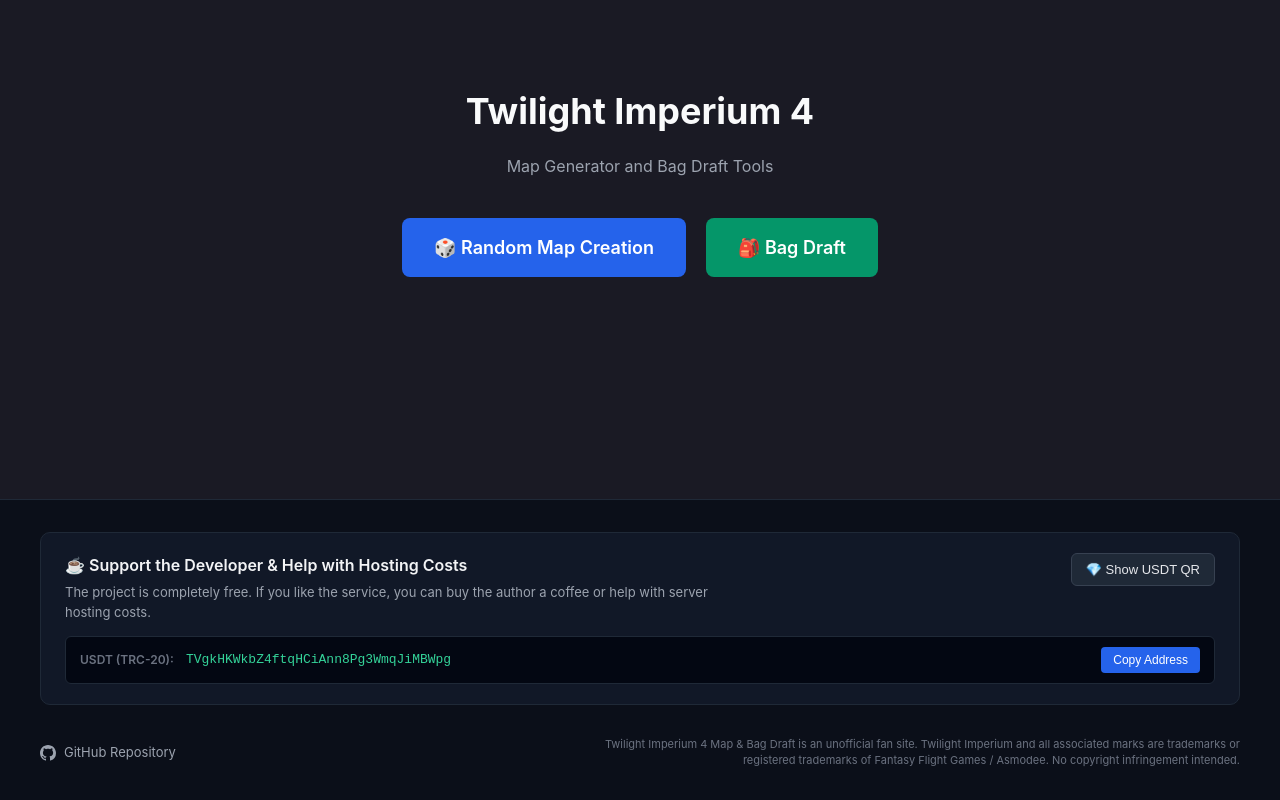
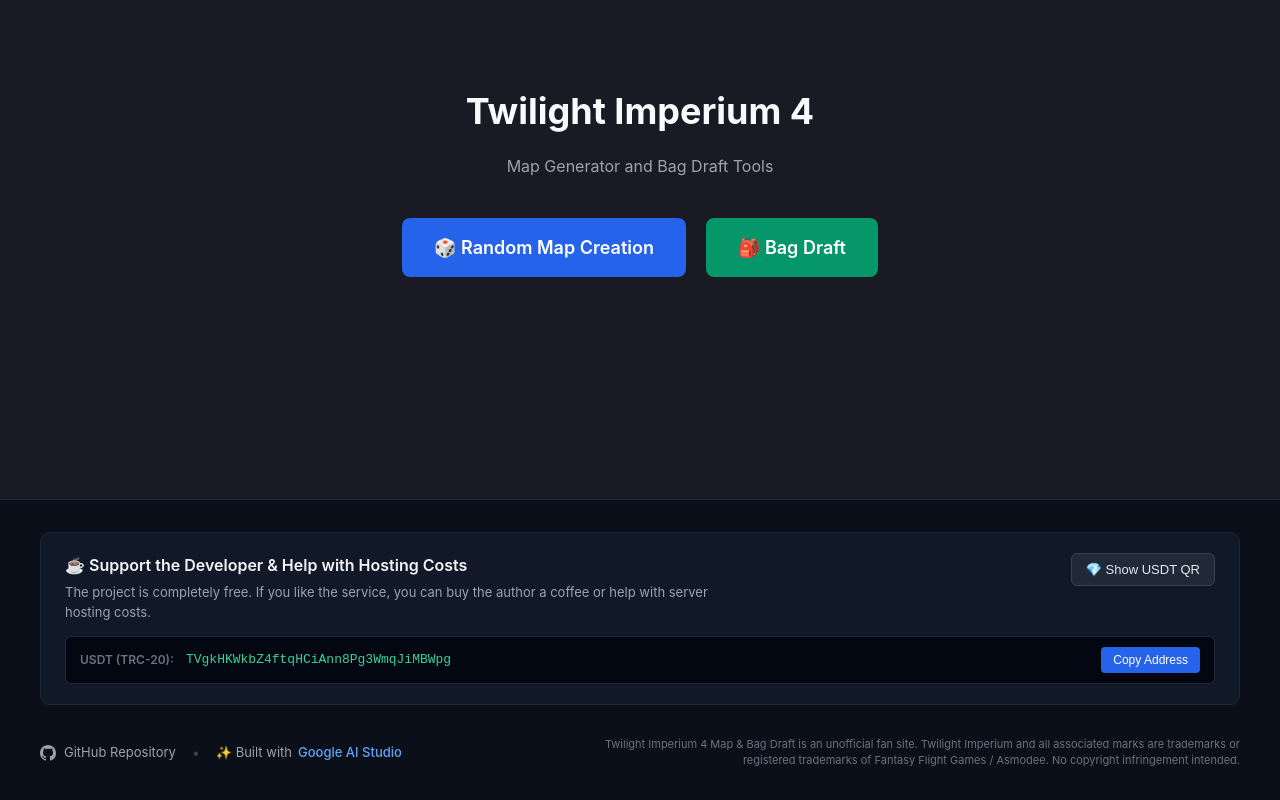
Before and after one commit to MidnightMist/ti4_bag_draft, a React (Vite) app in the folder client/: page / in a window 1280 px wide. Built offline with nearby package versions, Linux system fonts and the light colour scheme.

Commit message:
feat(footer): conditionally render donation section
Display the donation section only on the main landing page to reduce clutter on sub-pages.

```diff
--- a/client/src/App.jsx
+++ b/client/src/App.jsx
@@ -35,7 +35,7 @@
           </Link>
         </div>
       </div>
-      <Footer />
+      <Footer showDonate={true} />
     </div>
   );
 }
@@ -64,7 +64,7 @@
         </div>
         {children}
       </div>
-      <Footer />
+      <Footer showDonate={false} />
     </div>
   );
 }
--- a/client/src/components/Footer.jsx
+++ b/client/src/components/Footer.jsx
@@ -1,7 +1,7 @@
 import React, { useState } from 'react';
 import { QRCodeSVG } from 'qrcode.react';
 
-export default function Footer() {
+export default function Footer({ showDonate = false }) {
   const [showQR, setShowQR] = useState(false);
   const [copied, setCopied] = useState(false);
   const usdtAddress = 'TVgkHKWkbZ4ftqHCiAnn8Pg3WmqJiMBWpg';
@@ -28,7 +28,8 @@
         flexDirection: 'column',
         gap: '24px',
       }}>
-        {/* Support & Donation Section */}
+        {/* Support & Donation Section (Only on main page) */}
+        {showDonate && (
           <div style={{
             backgroundColor: '#111827',
             border: '1px solid #1f2937',
@@ -127,8 +128,9 @@
               </div>
             )}
           </div>
+        )}
 
-        {/* Bottom row: GitHub & Disclaimer */}
+        {/* Bottom row: GitHub, AI Studio & Disclaimer */}
         <div style={{
           display: 'flex',
           justifyContent: 'space-between',
@@ -137,6 +139,7 @@
           gap: '20px',
           paddingTop: '8px',
         }}>
+          <div style={{ display: 'flex', alignItems: 'center', gap: '16px', flexWrap: 'wrap' }}>
             <a
               href="https://github.com/MidnightMist/ti4_bag_draft"
               target="_blank"
@@ -159,6 +162,31 @@
               GitHub Repository
             </a>
 
+            <span style={{ color: '#374151' }}>•</span>
+
+            <span style={{
+              color: '#9ca3af',
+              fontSize: '13px',
+              display: 'inline-flex',
+              alignItems: 'center',
+              gap: '6px',
+            }}>
+              ✨ Built with <a
+                href="https://aistudio.google.com/"
+                target="_blank"
+                rel="noopener noreferrer"
+                style={{
+                  color: '#60a5fa',
+                  textDecoration: 'none',
+                  fontWeight: '500',
+                  transition: 'color 0.2s',
+                }}
+                onMouseEnter={(e) => e.currentTarget.style.color = '#93c5fd'}
+                onMouseLeave={(e) => e.currentTarget.style.color = '#60a5fa'}
+              >Google AI Studio</a>
+            </span>
+          </div>
+
           <div style={{ fontSize: '11px', color: '#6b7280', maxWidth: '650px', lineHeight: '1.4', textAlign: 'right' }}>
             Twilight Imperium 4 Map & Bag Draft is an unofficial fan site. Twilight Imperium and all associated marks are trademarks or registered trademarks of Fantasy Flight Games / Asmodee. No copyright infringement intended.
           </div>
```
Lines whose indentation alone changed are shown as unchanged.
